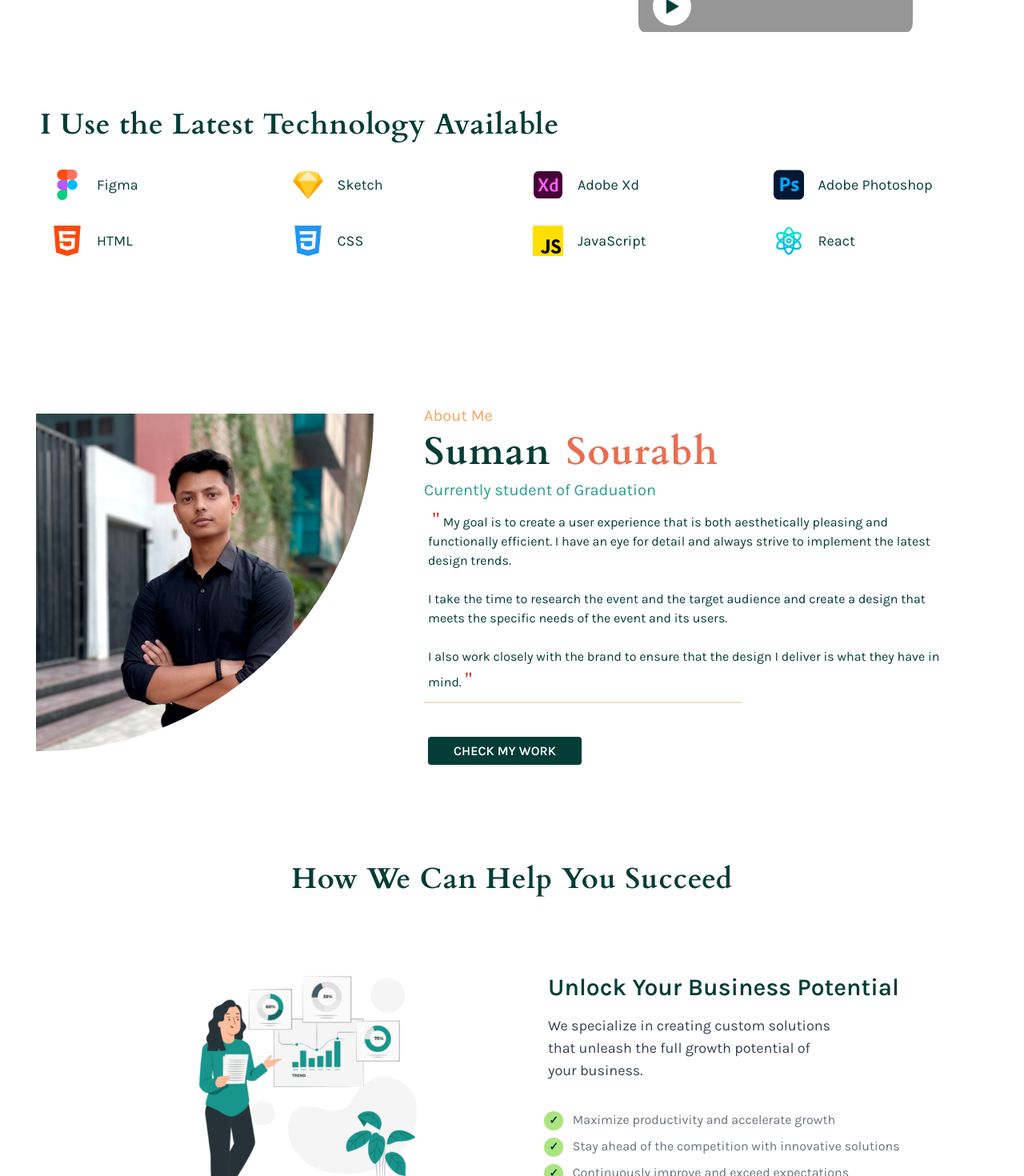
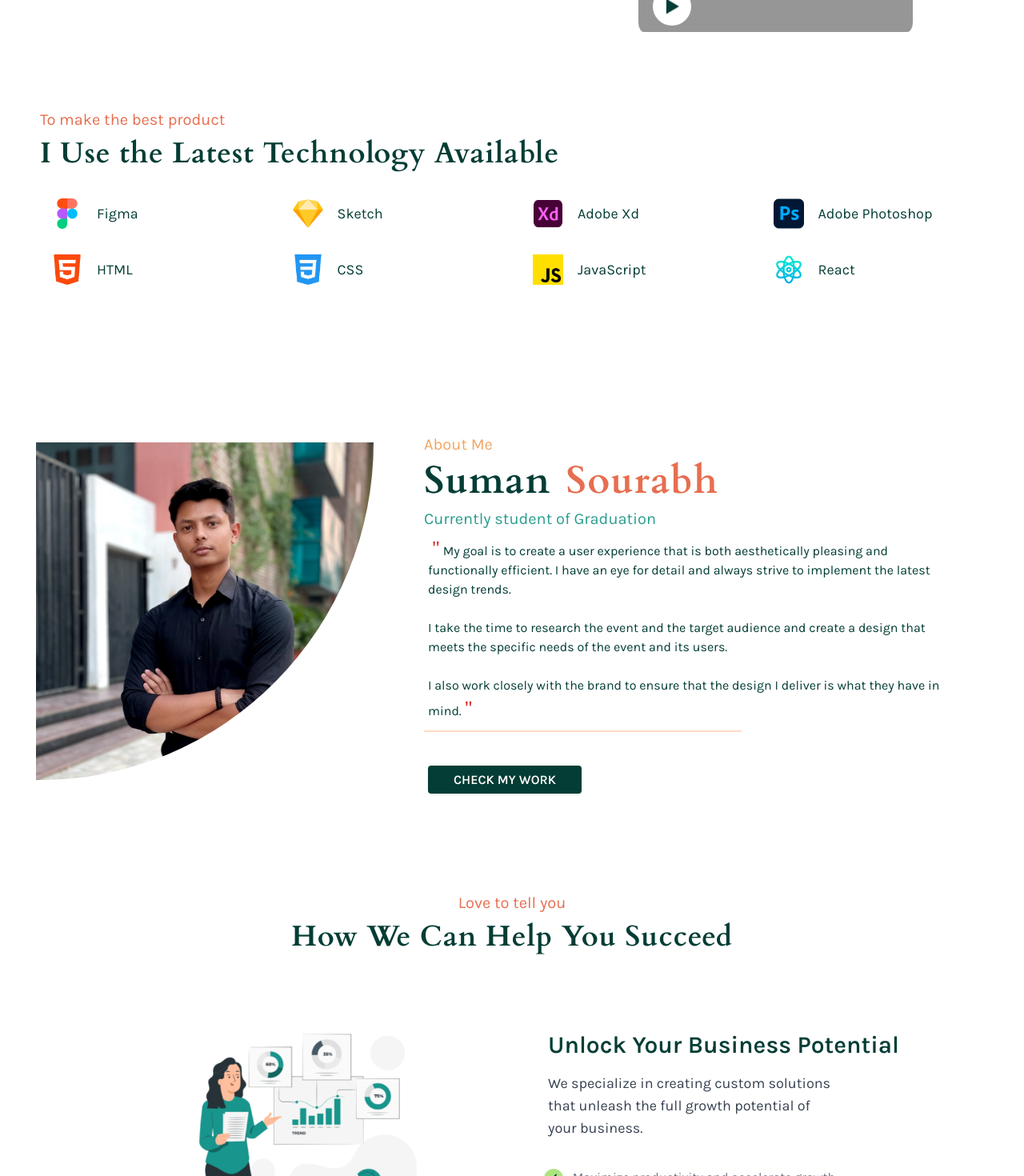
Before and after one commit to sumansourabh9155/ProductDesignPortfolio, a React (Create React App) app: page /home in a window 1280 px wide. Shown: the part 600-2070 px from the top of the page at 80% size. Built offline with nearby package versions, Linux system fonts and the light colour scheme; grey boxes are pictures that could not be loaded.

Commit message:
Added he sub headline

```diff
--- a/src/resource/component/HomePageComponent/Help.jsx
+++ b/src/resource/component/HomePageComponent/Help.jsx
@@ -9,6 +9,9 @@ const Help = () => {
   return (
     <div>
       <section className="w-full bg-white pt-7 pb-7 md:pt-20 md:pb-24">
+      <p className="pb-2 relative flex items-start justify-start w-full leading-relaxed text-sm md:text-xl text-[#e76e50]  lg:justify-center lg:items-center">
+              Love to tell you
+            </p>
         <h1 className="title-font tracking-wide sm:text-xl md:text-2xl xl:text-4xl mb-12 font-bold pb-5 flex justify-center suman">
           How We Can Help You Succeed
         </h1>
--- a/src/resource/component/HomePageComponent/Project.jsx
+++ b/src/resource/component/HomePageComponent/Project.jsx
@@ -11,6 +11,9 @@ ReactGA.pageview(window.location.pathname + window.location.search);
 const Project = () => {
   return (
     <div>
+      <p className=" pb-2 relative flex items-start justify-start w-full leading-relaxed text-sm md:text-xl text-[#e76e50]  lg:justify-center lg:items-center">
+              Best of
+            </p>
       <h1 className="title-font tracking-wide sm:text-xl md:text-2xl xl:text-4xl mb-12 font-bold pb-5 flex justify-center suman">
         My Projects
       </h1>
--- a/src/resource/component/HomePageComponent/Tech.jsx
+++ b/src/resource/component/HomePageComponent/Tech.jsx
@@ -14,6 +14,9 @@ ReactGA.pageview(window.location.pathname + window.location.search);
 const Tech = () => {
   return (
     <section className="w-full text-lg px-5 py-10 scroll-smooth ">
+      <p className="relative pb-2 t w-full leading-relaxed text-sm md:text-xl text-[#e76e50]  lg:justify-center lg:items-center">
+              To make the best product
+            </p>
       <h1 className="title-font tracking-wide sm:text-xl md:text-2xl xl:text-4xl mb-4 font-bold pb-5 suman">
         I Use the Latest Technology Available
       </h1>
--- a/src/resource/component/HomePageComponent/Testimonial.jsx
+++ b/src/resource/component/HomePageComponent/Testimonial.jsx
@@ -8,7 +8,7 @@ const Testimonial = () => {
       <section className="flex items-center justify-center py-20 bg-white min-w-screen">
         <div className="px-16 bg-white">
           <div className="container flex flex-col items-start mx-auto lg:items-center">
-            <p className="relative flex items-start justify-start w-full leading-relaxed text-sm md:text-xl text-[#e76e50]  lg:justify-center lg:items-center">
+            <p className="relative pb-2 flex items-start justify-start w-full leading-relaxed text-sm md:text-xl text-[#e76e50]  lg:justify-center lg:items-center">
               Don't just take our word for it
             </p>
 
--- a/src/resource/component/HomePageComponent/WorkProcess.jsx
+++ b/src/resource/component/HomePageComponent/WorkProcess.jsx
@@ -89,8 +89,11 @@ const WorkProcess = () => {
   ));
 
   return (
-    <div className="p-10">
-      <h1 className="title-font tracking-wide sm:text-xl md:text-2xl xl:text-4xl mb-12 font-bold pb-5 flex justify-center suman mt-20">
+    <div className="p-10  mt-20">
+      <p className="pb-2 relative flex items-start justify-start w-full leading-relaxed text-sm md:text-xl text-[#e76e50]  lg:justify-center lg:items-center">
+              To make the smooth process
+            </p>
+      <h1 className="title-font tracking-wide sm:text-xl md:text-2xl xl:text-4xl mb-12 font-bold pb-5 flex justify-center suman">
         Work Process I Use
       </h1>
       <div className="flex justify-center">
```
